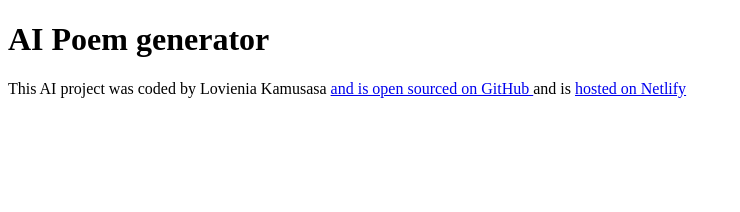
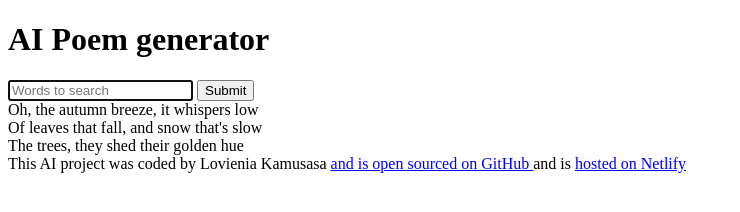
Before and after one commit to lkenya/ai-poem-generator, a plain HTML site: page index.html in a window 1280 px wide. Shown: the whole page, without its empty margins (0-740 px from the left). Drawn offline with Linux system fonts and the light colour scheme.

Commit message:
Added form in HTML

```diff
--- a/index.html
+++ b/index.html
@@ -11,14 +11,29 @@
       <h1>AI Poem generator</h1>
     </header>
     <main>
-
+      <form action="">
+        <input
+          type="text"
+          placeholder="Words to search"
+          autofocus
+          required
+          autocomplete="off"
+        />
+        <input type="submit" />
+      </form>
       <div>
+        Oh, the autumn breeze, it whispers low
+        <br />
+        Of leaves that fall, and snow that's slow
+        <br />
+        The trees, they shed their golden hue
       </div>
+      <div></div>
     </main>
     <footer>
       This AI project was coded by Lovienia Kamusasa
       <a href="https://github.com/lkenya/ai-poem-generator">
-      and is open sourced on GitHub
+        and is open sourced on GitHub
       </a>
       and is
       <a href="https://my-aipoem-generator.netlify.app/">hosted on Netlify</a>
```
